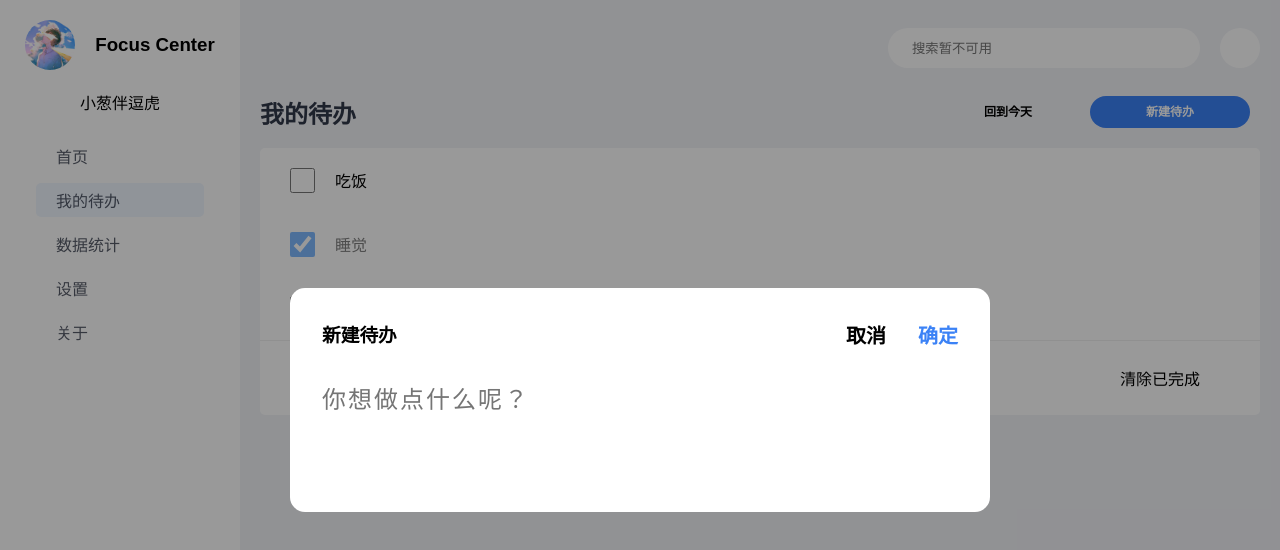
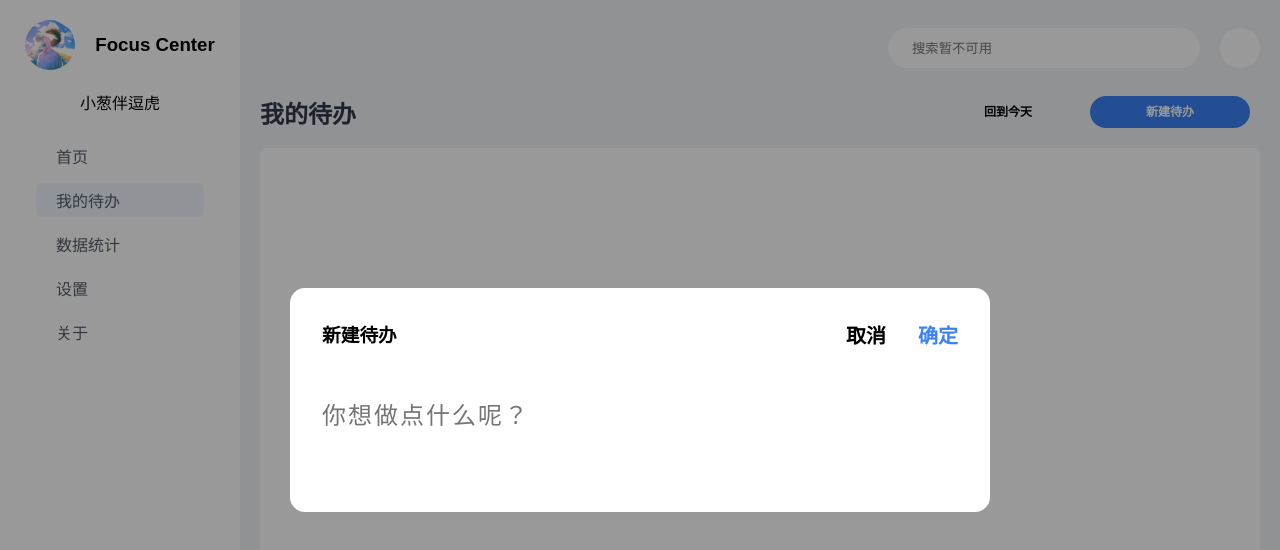
Before and after one commit to cccoding365/vue-focus-center, a Vue app: page /todolist in a window 1280 px wide. Both pictures are taken after a click on the button "新建待办". Shown: the top 550 px of the page. Built offline with nearby package versions, Linux system fonts and the light colour scheme.

Commit message:
调整代码

```diff
--- a/package.json
+++ b/package.json
@@ -10,6 +10,7 @@
   "dependencies": {
     "less": "^4.1.3",
     "pinia": "^2.0.32",
+    "pinia-plugin-persistedstate": "^3.1.0",
     "svg-sprite-loader": "^6.0.11",
     "vue": "^3.2.47",
     "vue-router": "^4.1.6"
--- a/src/components/todo/TodoDialog.vue
+++ b/src/components/todo/TodoDialog.vue
@@ -10,7 +10,7 @@
         <button class="submit" @click="submitTodoHandle">确定</button>
       </div>
     </header>
-    <textarea class="textarea" v-model="currentTodo.content" @keyup.enter="submitTodoHandle" placeholder="你想做点什么呢？"></textarea>
+    <input class="textarea" v-model="currentTodo.content" @keyup.enter="submitTodoHandle" placeholder="你想做点什么呢？"/>
   </div>
 </template>
 
--- a/src/main.js
+++ b/src/main.js
@@ -1,5 +1,10 @@
 import { createApp } from 'vue'
 import { createPinia } from 'pinia'
+
+import piniaPluginPersistedstate from 'pinia-plugin-persistedstate'
+
+const pinia = createPinia()
+pinia.use(piniaPluginPersistedstate)
 
 import App from './App.vue'
 import router from './router'
@@ -12,7 +17,7 @@ const app = createApp(App)
 
 app.component('svg-icon', SvgIcon)
 
-app.use(createPinia())
+app.use(pinia)
 app.use(router)
 
 app.mount('#app')
--- a/src/stores/todo.js
+++ b/src/stores/todo.js
@@ -7,11 +7,7 @@ export const useTodoStore = defineStore('todo', {
       dialogTitle: '',
       dialogType: '',
       currentTodo: {},
-      todoList: [
-        { id: 1, content: '吃饭', status: false },
-        { id: 2, content: '睡觉', status: true },
-        { id: 3, content: '打豆豆', status: false },
-      ]
+      todoList: []
     }
   },
   getters: {
@@ -71,7 +67,7 @@ export const useTodoStore = defineStore('todo', {
       this.todoList.splice(index, 1)
     },
     delAllCompleted() {
-      console.log('清除全部已完成');
+      console.log('清除全部已完成')
       this.todoList = this.todoList.filter((item) => !item.status)
     },
 
@@ -83,5 +79,8 @@ export const useTodoStore = defineStore('todo', {
       const todoItem = this.todoList.find(item => item.id === id)
       todoItem.status = false
     },
-  }
+  },
+  persist: {
+    storage: localStorage,
+  },
 })
```
Also changed, not shown: 1 other file (tests, documents, lock files or other folders).
